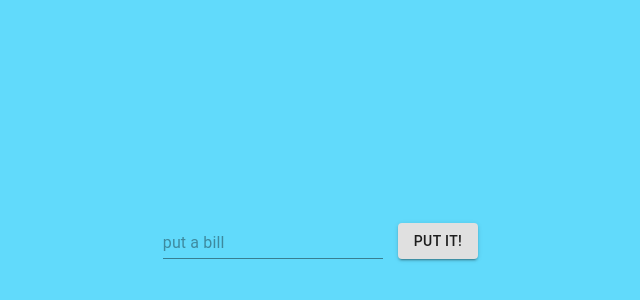
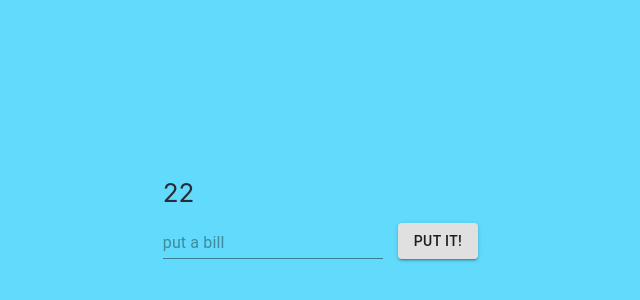
Before and after one commit to robpwatkins/budget-list, a React (Create React App) app: page / in a window 1280 px wide. Shown: the part 126-426 px from the top of the page, without its empty margins (312-952 px from the left). Built offline with nearby package versions, Linux system fonts and the light colour scheme.

Commit message:
omg i fixed everything.

```diff
--- a/src/App.js
+++ b/src/App.js
@@ -13,7 +13,7 @@ const StyledDiv = styled.div`
 `
 
 const App = () => {
-  const [bills, setBills] = useState([]);
+  const [bills, setBills] = useState([22]);
 
   return (
     <div className="App">
--- a/src/components/Bill.js
+++ b/src/components/Bill.js
@@ -1,7 +1,28 @@
-import React from 'react';
+import React, { useState } from 'react';
+import styled from 'styled-components';
+import DeleteButton from '../components/DeleteButton';
 
-const Bill = () => {
+const StyledDiv = styled.div`
+  display: flex;
+  width: 60%;
+  justify-content: space-between;
+  align-items: center;
+`
 
+const Bill = (props) => {
+  const [isHovered, setIsHovered] = useState(false);
+
+  return (
+    <StyledDiv
+      onMouseEnter={() => setIsHovered(true)}
+      onMouseLeave={() => setIsHovered(false)}
+    >
+      <p>{props.bill}</p>
+      {isHovered && (
+        <DeleteButton />
+      )}
+    </StyledDiv>
+  )
 }
 
 export default Bill;
--- a/src/components/Bills.js
+++ b/src/components/Bills.js
@@ -1,6 +1,7 @@
-import React, { useState } from 'react';
+import React from 'react';
 import styled from 'styled-components';
 import DeleteButton from './DeleteButton';
+import Bill from '../components/Bill';
 
 const OverflowGuy = styled.div`
   display: flex;
@@ -8,36 +9,20 @@ const OverflowGuy = styled.div`
   overflow: scroll;
 `
 
-const StyledDiv = styled.div`
-  display: flex;
-  width: 60%;
-  justify-content: space-between;
-  align-items: center;
-`
 
 
 
-const Bill = (props) => {
-  const [isHovered, setIsHovered] = useState(false);
+const Bills = (props) => {
 
   return (
     <OverflowGuy>
       {props.bills.map((bill, index) => {
         return (
-          <StyledDiv
-            key={index}
-            onMouseEnter={() => setIsHovered(true)}
-            onMouseLeave={() => setIsHovered(false)}
-          >
-            <p>{bill}</p>
-            {isHovered && (
-              <DeleteButton />
-            )}
-          </StyledDiv>
+          <Bill bill={bill} key={index} />
         )
       })}
     </OverflowGuy>
   )
 }
 
-export default Bill;
+export default Bills;
```
